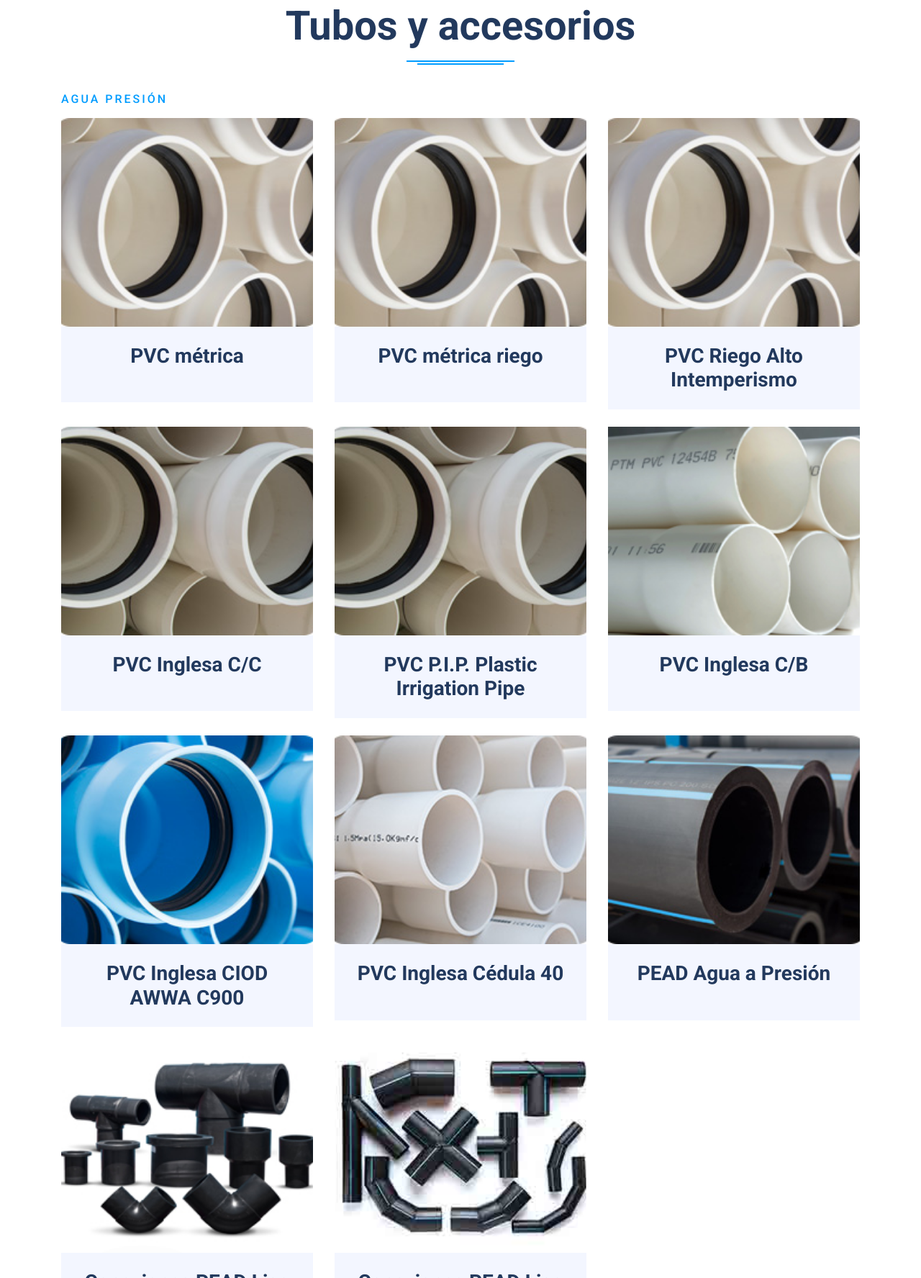
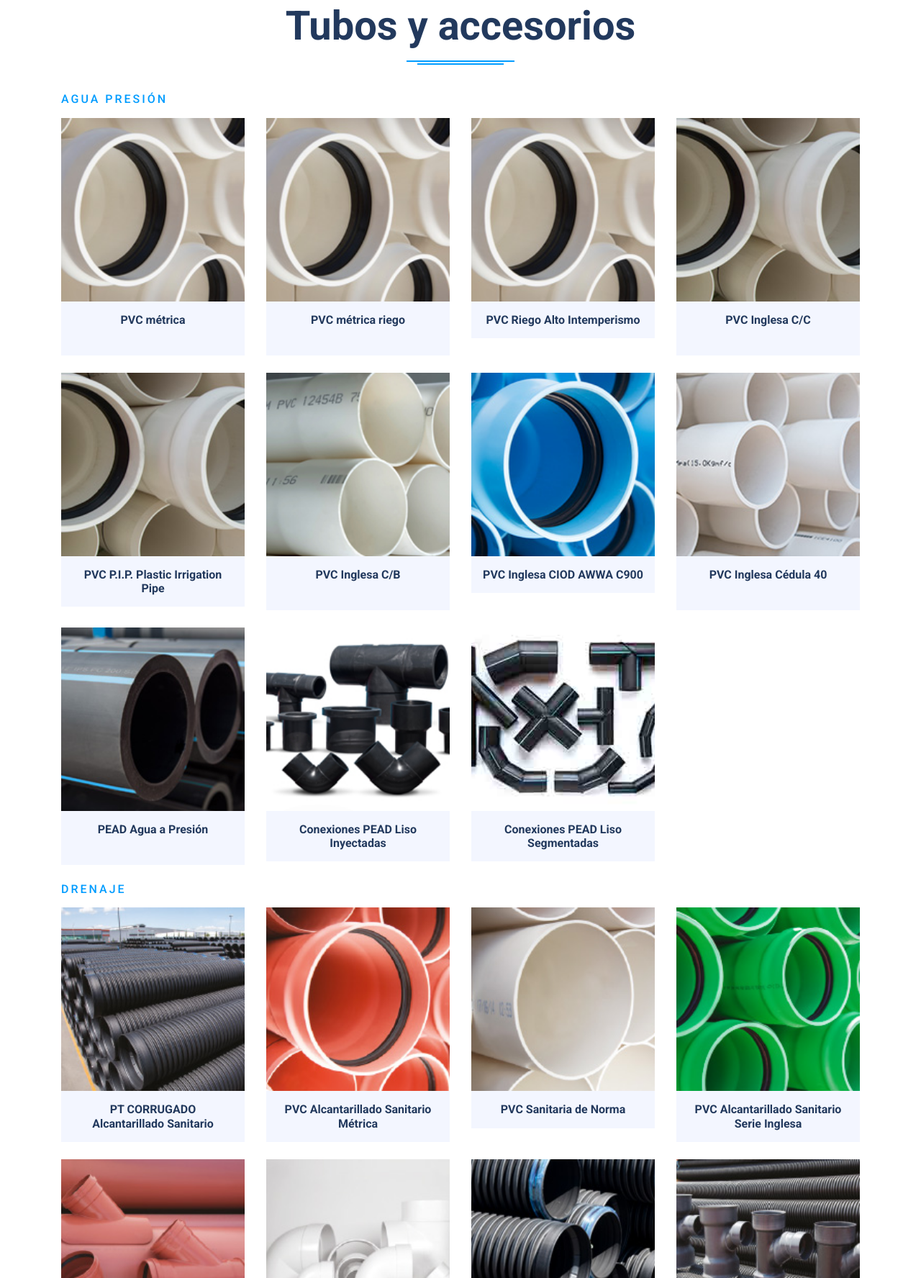
Before and after one commit to JCSobrin0/webarena, a plain HTML site: page ptm.html in a window 1280 px wide. Shown: the part 1024-2800 px from the top of the page at 72% size. Drawn offline with nearby package versions, Linux system fonts and the light colour scheme.

Commit message:
modificar la versión movil, no se ven los botones flotantes y el texto de las páginas ptm.html y ads.html se descuadran de la versión movil también

```diff
--- a/ptm.html
+++ b/ptm.html
@@ -156,162 +156,162 @@
                 <h6 class="text-uppercase text-primary mb-3" style="letter-spacing: 3px;">AGUA PRESIÓN</h6>
             </div>
             <div class="row"><!--AGUA PRESIÓN-->
-                <div class="col-lg-4 mb-3"><!--PVC METRICA-->
-                    <div class="product-item mb-2">
-                        <div class="product-img">
-                            <img class="img-fluid" src="MANUALES/PTM/PVC MET-2-3.jpg" alt="">
+                <div class="col-lg-3 mb-3"><!--PVC METRICA-->
+                    <div class="product-item mb-2">
+                        <div class="product-img">
+                            <img class="img-fluid img4-4" src="MANUALES/PTM/PVC MET-2-3.jpg" alt="">
                             <a type="button" class="btn btn-primary" data-toggle="modal" data-target="#pvcmet">
                                 <i class="fa fa-2x fa-plus text-white"></i>
                             </a>
                         </div>
-                        <div class="bg-secondary text-center p-4">
-                            <h3 class="m-0">PVC métrica</h3>
+                        <div class="bg-secondary text-center p-3">
+                            <h3 class="m-0 text4-4">PVC métrica</h3>
                             <br>
                         </div>
                     </div>
                 </div>
 
-                <div class="col-lg-4 mb-3"><!--PVC Métrica riego-->
-                    <div class="product-item mb-2">
-                        <div class="product-img">
-                            <img class="img-fluid" src="MANUALES/PTM/PVC MET-2-3.jpg" alt="">
+                <div class="col-lg-3 mb-3"><!--PVC Métrica riego-->
+                    <div class="product-item mb-2">
+                        <div class="product-img">
+                            <img class="img-fluid img4-4" src="MANUALES/PTM/PVC MET-2-3.jpg" alt="">
                             <a type="button" class="btn btn-primary" data-toggle="modal" data-target="#pvcmetr">
                                 <i class="fa fa-2x fa-plus text-white"></i>
                             </a>
                         </div>
-                        <div class="bg-secondary text-center p-4">
-                            <h3 class="m-0">PVC métrica riego</h3>
+                        <div class="bg-secondary text-center p-3">
+                            <h3 class="m-0 text4-4">PVC métrica riego</h3>
                             <br>
                         </div>
                     </div>
                 </div>
 
-                <div class="col-lg-4 mb-3"><!--PVC Riego Alto Intemperismo-->
-                    <div class="product-item mb-2">
-                        <div class="product-img">
-                            <img class="img-fluid" src="MANUALES/PTM/PVC MET-2-3.jpg" alt="">
+                <div class="col-lg-3 mb-3"><!--PVC Riego Alto Intemperismo-->
+                    <div class="product-item mb-2">
+                        <div class="product-img">
+                            <img class="img-fluid img4-4" src="MANUALES/PTM/PVC MET-2-3.jpg" alt="">
                             <a type="button" class="btn btn-primary" data-toggle="modal" data-target="#pvcintem">
                                 <i class="fa fa-2x fa-plus text-white"></i>
                             </a>
                         </div>
-                        <div class="bg-secondary text-center p-4">
-                            <h3 class="m-0">PVC Riego Alto Intemperismo</h3>
-                        </div>
-                    </div>
-                </div>
-
-                <div class="col-lg-4 mb-3"><!--PVC Inglesa C/C-->
-                    <div class="product-item mb-2">
-                        <div class="product-img">
-                            <img class="img-fluid" src="MANUALES/PTM/PVC ING CC-2.jpg" alt="">
+                        <div class="bg-secondary text-center p-3">
+                            <h3 class="m-0 text4-4">PVC Riego Alto Intemperismo</h3>
+                        </div>
+                    </div>
+                </div>
+
+                <div class="col-lg-3 mb-3"><!--PVC Inglesa C/C-->
+                    <div class="product-item mb-2">
+                        <div class="product-img">
+                            <img class="img-fluid img4-4" src="MANUALES/PTM/PVC ING CC-2.jpg" alt="">
                             <a type="button" class="btn btn-primary" data-toggle="modal" data-target="#pvcingcc">
                                 <i class="fa fa-2x fa-plus text-white"></i>
                             </a>
                         </div>
-                        <div class="bg-secondary text-center p-4">
-                            <h3 class="m-0">PVC Inglesa C/C</h3>
+                        <div class="bg-secondary text-center p-3">
+                            <h3 class="m-0 text4-4">PVC Inglesa C/C</h3>
                             <br>
                         </div>
                     </div>
                 </div>
 
-                <div class="col-lg-4 mb-3"><!--PVC P.I.P. Plastic Irrigation Pipe-->
-                    <div class="product-item mb-2">
-                        <div class="product-img">
-                            <img class="img-fluid" src="MANUALES/PTM/PVC ING CC-2.jpg" alt="">
+                <div class="col-lg-3 mb-3"><!--PVC P.I.P. Plastic Irrigation Pipe-->
+                    <div class="product-item mb-2">
+                        <div class="product-img">
+                            <img class="img-fluid img4-4" src="MANUALES/PTM/PVC ING CC-2.jpg" alt="">
                             <a type="button" class="btn btn-primary" data-toggle="modal" data-target="#pvcpip">
                                 <i class="fa fa-2x fa-plus text-white"></i>
                             </a>
                         </div>
-                        <div class="bg-secondary text-center p-4">
-                            <h3 class="m-0">PVC P.I.P. Plastic Irrigation Pipe</h3>
-                        </div>
-                    </div>
-                </div>
-
-                <div class="col-lg-4 mb-3"><!-- PVC Inglesa C/B -->
-                    <div class="product-item mb-2">
-                        <div class="product-img">
-                            <img class="img-fluid" src="MANUALES/PTM/PVC ING CB.jpg" alt="">
+                        <div class="bg-secondary text-center p-3">
+                            <h3 class="m-0 text4-4">PVC P.I.P. Plastic Irrigation Pipe</h3>
+                        </div>
+                    </div>
+                </div>
+
+                <div class="col-lg-3 mb-3"><!-- PVC Inglesa C/B -->
+                    <div class="product-item mb-2">
+                        <div class="product-img">
+                            <img class="img-fluid img4-4" src="MANUALES/PTM/PVC ING CB.jpg" alt="">
                             <a type="button" class="btn btn-primary" data-toggle="modal" data-target="#pcvingcb">
                                 <i class="fa fa-2x fa-plus text-white"></i>
                             </a>
                         </div>
-                        <div class="bg-secondary text-center p-4">
-                            <h3 class="m-0">PVC Inglesa C/B</h3>
+                        <div class="bg-secondary text-center p-3">
+                            <h3 class="m-0 text4-4">PVC Inglesa C/B</h3>
                             <br>
                         </div>
                     </div>
                 </div>
 
-                <div class="col-lg-4 mb-3"><!-- PVC Inglesa CIOD AWWA C900 -->
-                    <div class="product-item mb-2">
-                        <div class="product-img">
-                            <img class="img-fluid" src="MANUALES/PTM/PVC CIOD.jpg" alt="">
+                <div class="col-lg-3 mb-3"><!-- PVC Inglesa CIOD AWWA C900 -->
+                    <div class="product-item mb-2">
+                        <div class="product-img">
+                            <img class="img-fluid img4-4" src="MANUALES/PTM/PVC CIOD.jpg" alt="">
                             <a type="button" class="btn btn-primary" data-toggle="modal" data-target="#pvcciod">
                                 <i class="fa fa-2x fa-plus text-white"></i>
                             </a>
                         </div>
-                        <div class="bg-secondary text-center p-4">
-                            <h3 class="m-0">PVC Inglesa CIOD AWWA C900</h3>
-                        </div>
-                    </div>
-                </div>
-
-                <div class="col-lg-4 mb-3"><!-- PVC Inglesa Cédula 40 -->
-                    <div class="product-item mb-2">
-                        <div class="product-img">
-                            <img class="img-fluid" src="MANUALES/PTM/PVC ING CD40.jpg" alt="">
+                        <div class="bg-secondary text-center p-3">
+                            <h3 class="m-0 text4-4">PVC Inglesa CIOD AWWA C900</h3>
+                        </div>
+                    </div>
+                </div>
+
+                <div class="col-lg-3 mb-3"><!-- PVC Inglesa Cédula 40 -->
+                    <div class="product-item mb-2">
+                        <div class="product-img">
+                            <img class="img-fluid img4-4" src="MANUALES/PTM/PVC ING CD40.jpg" alt="">
                             <a type="button" class="btn btn-primary" data-toggle="modal" data-target="#pvcced">
                                 <i class="fa fa-2x fa-plus text-white"></i>
                             </a>
                         </div>
-                        <div class="bg-secondary text-center p-4">
-                            <h3 class="m-0">PVC Inglesa Cédula 40</h3>
+                        <div class="bg-secondary text-center p-3">
+                            <h3 class="m-0 text4-4">PVC Inglesa Cédula 40</h3>
                             <br>
                         </div>
                     </div>
                 </div>
 
-                <div class="col-lg-4 mb-3"><!-- PEAD Agua a Presión -->
-                    <div class="product-item mb-2">
-                        <div class="product-img">
-                            <img class="img-fluid" src="MANUALES/PTM/PEAD PRES.jpg" alt="">
+                <div class="col-lg-3 mb-3"><!-- PEAD Agua a Presión -->
+                    <div class="product-item mb-2">
+                        <div class="product-img">
+                            <img class="img-fluid img4-4" src="MANUALES/PTM/PEAD PRES.jpg" alt="">
                             <a type="button" class="btn btn-primary" data-toggle="modal" data-target="#peadpres">
                                 <i class="fa fa-2x fa-plus text-white"></i>
                             </a>
                         </div>
-                        <div class="bg-secondary text-center p-4">
-                            <h3 class="m-0">PEAD Agua a Presión</h3>
+                        <div class="bg-secondary text-center p-3">
+                            <h3 class="m-0 text4-4">PEAD Agua a Presión</h3>
                             <br>
                         </div>
                     </div>
                 </div>
 
-                <div class="col-lg-4 mb-3"><!-- Conexiones PEAD Liso Inyectadas-LANDMAX -->
-                    <div class="product-item mb-2">
-                        <div class="product-img">
-                            <img class="img-fluid" src="MANUALES/PTM/PEAD LINYEC FT.jpg" alt="">
+                <div class="col-lg-3 mb-3"><!-- Conexiones PEAD Liso Inyectadas-LANDMAX -->
+                    <div class="product-item mb-2">
+                        <div class="product-img">
+                            <img class="img-fluid img4-4" src="MANUALES/PTM/PEAD LINYEC FT.jpg" alt="">
                             <a type="button" class="btn btn-primary" data-toggle="modal" data-target="#cpeadinyec">
                                 <i class="fa fa-2x fa-plus text-white"></i>
                             </a>
                         </div>
-                        <div class="bg-secondary text-center p-4">
-                            <h3 class="m-0">Conexiones PEAD Liso Inyectadas</h3>
-                        </div>
-                    </div>
-                </div>
-
-                <div class="col-lg-4 mb-3"><!-- Conexiones PEAD Liso Segmentadas -->
-                    <div class="product-item mb-2">
-                        <div class="product-img">
-                            <img class="img-fluid" src="MANUALES/PTM/PEAD LSEG.jpg" alt="">
+                        <div class="bg-secondary text-center p-3">
+                            <h3 class="m-0 text4-4">Conexiones PEAD Liso Inyectadas</h3>
+                        </div>
+                    </div>
+                </div>
+
+                <div class="col-lg-3 mb-3"><!-- Conexiones PEAD Liso Segmentadas -->
+                    <div class="product-item mb-2">
+                        <div class="product-img">
+                            <img class="img-fluid img4-4" src="MANUALES/PTM/PEAD LSEG.jpg" alt="">
                             <a type="button" class="btn btn-primary" data-toggle="modal" data-target="#cpeadseg">
                                 <i class="fa fa-2x fa-plus text-white"></i>
                             </a>
                         </div>
-                        <div class="bg-secondary text-center p-4">
-                            <h3 class="m-0">Conexiones PEAD Liso Segmentadas</h3>
+                        <div class="bg-secondary text-center p-3">
+                            <h3 class="m-0 text4-4">Conexiones PEAD Liso Segmentadas</h3>
                         </div>
                     </div>
                 </div>
@@ -321,114 +321,114 @@
                 <h6 class="text-uppercase text-primary mb-3" style="letter-spacing: 3px;">DRENAJE</h6>
             </div>
             <div class="row">
-                <div class="col-lg-4 mb-3"><!-- PT CORRUGADO Alcantarillado Sanitario -->
-                    <div class="product-item mb-2">
-                        <div class="product-img">
-                            <img class="img-fluid" src="MANUALES/PTM/PT CORR.jpg" alt="">
+                <div class="col-lg-3 mb-3"><!-- PT CORRUGADO Alcantarillado Sanitario -->
+                    <div class="product-item mb-2">
+                        <div class="product-img">
+                            <img class="img-fluid img4-4" src="MANUALES/PTM/PT CORR.jpg" alt="">
                             <a type="button" class="btn btn-primary" data-toggle="modal" data-target="#ptcorrsan">
                                 <i class="fa fa-2x fa-plus text-white"></i>
                             </a>
                         </div>
-                        <div class="bg-secondary text-center p-4">
-                            <h3 class="m-0">PT CORRUGADO Alcantarillado Sanitario</h3>
-                        </div>
-                    </div>
-                </div>
-
-                <div class="col-lg-4 mb-3"><!-- PVC Alcantarillado Sanitario Métrica -->
-                    <div class="product-item mb-2">
-                        <div class="product-img">
-                            <img class="img-fluid" src="MANUALES/PTM/PVC ALCAN.jpg" alt="">
+                        <div class="bg-secondary text-center p-3">
+                            <h3 class="m-0 text4-4">PT CORRUGADO Alcantarillado Sanitario</h3>
+                        </div>
+                    </div>
+                </div>
+
+                <div class="col-lg-3 mb-3"><!-- PVC Alcantarillado Sanitario Métrica -->
+                    <div class="product-item mb-2">
+                        <div class="product-img">
+                            <img class="img-fluid img4-4" src="MANUALES/PTM/PVC ALCAN.jpg" alt="">
                             <a type="button" class="btn btn-primary" data-toggle="modal" data-target="#pvcalcsan">
                                 <i class="fa fa-2x fa-plus text-white"></i>
                             </a>
                         </div>
-                        <div class="bg-secondary text-center p-4">
-                            <h3 class="m-0">PVC Alcantarillado Sanitario Métrica</h3>
-                        </div>
-                    </div>
-                </div>
-
-                <div class="col-lg-4 mb-3"><!-- PVC Sanitaria de Norma  -->
-                    <div class="product-item mb-2">
-                        <div class="product-img">
-                            <img class="img-fluid" src="MANUALES/PTM/PVC SAN.jpg" alt="">
+                        <div class="bg-secondary text-center p-3">
+                            <h3 class="m-0 text4-4">PVC Alcantarillado Sanitario Métrica</h3>
+                        </div>
+                    </div>
+                </div>
+
+                <div class="col-lg-3 mb-3"><!-- PVC Sanitaria de Norma  -->
+                    <div class="product-item mb-2">
+                        <div class="product-img">
+                            <img class="img-fluid img4-4" src="MANUALES/PTM/PVC SAN.jpg" alt="">
                             <a type="button" class="btn btn-primary" data-toggle="modal" data-target="#pvcsan">
                                 <i class="fa fa-2x fa-plus text-white"></i>
                             </a>
                         </div>
-                        <div class="bg-secondary text-center p-4">
-                            <h3 class="m-0">PVC Sanitaria de Norma</h3>
-                        </div>
-                    </div>
-                </div>
-
-                <div class="col-lg-4 mb-3"><!-- PVC Alcantarillado Sanitario Serie Inglesa -->
-                    <div class="product-item mb-2">
-                        <div class="product-img">
-                            <img class="img-fluid" src="MANUALES/PTM/PVC ALCAN ING.jpg" alt="">
+                        <div class="bg-secondary text-center p-3">
+                            <h3 class="m-0 text4-4">PVC Sanitaria de Norma</h3>
+                        </div>
+                    </div>
+                </div>
+
+                <div class="col-lg-3 mb-3"><!-- PVC Alcantarillado Sanitario Serie Inglesa -->
+                    <div class="product-item mb-2">
+                        <div class="product-img">
+                            <img class="img-fluid img4-4" src="MANUALES/PTM/PVC ALCAN ING.jpg" alt="">
                             <a type="button" class="btn btn-primary" data-toggle="modal" data-target="#pvcalcing">
                                 <i class="fa fa-2x fa-plus text-white"></i>
                             </a>
                         </div>
-                        <div class="bg-secondary text-center p-4">
-                            <h3 class="m-0">PVC Alcantarillado Sanitario Serie Inglesa</h3>
-                        </div>
-                    </div>
-                </div>
-
-                <div class="col-lg-4 mb-3"><!-- PVC Conexiones Alcantarillado Métrica -->
-                    <div class="product-item mb-2">
-                        <div class="product-img">
-                            <img class="img-fluid" src="MANUALES/PTM/PVC CON ALCAN.jpg" alt="">
+                        <div class="bg-secondary text-center p-3">
+                            <h3 class="m-0 text4-4">PVC Alcantarillado Sanitario Serie Inglesa</h3>
+                        </div>
+                    </div>
+                </div>
+
+                <div class="col-lg-3 mb-3"><!-- PVC Conexiones Alcantarillado Métrica -->
+                    <div class="product-item mb-2">
+                        <div class="product-img">
+                            <img class="img-fluid img4-4" src="MANUALES/PTM/PVC CON ALCAN.jpg" alt="">
                             <a type="button" class="btn btn-primary" data-toggle="modal" data-target="#pvcconalc">
                                 <i class="fa fa-2x fa-plus text-white"></i>
                             </a>
                         </div>
-                        <div class="bg-secondary text-center p-4">
-                            <h3 class="m-0">PVC Conexiones Alcantarillado Métrica</h3>
-                        </div>
-                    </div>
-                </div>
-
-                <div class="col-lg-4 mb-3"><!-- PVC Conexiones Sanitarias -->
-                    <div class="product-item mb-2">
-                        <div class="product-img">
-                            <img class="img-fluid" src="MANUALES/PTM/PVC CON SAN.jpg" alt="">
+                        <div class="bg-secondary text-center p-3">
+                            <h3 class="m-0 text4-4">PVC Conexiones Alcantarillado Métrica</h3>
+                        </div>
+                    </div>
+                </div>
+
+                <div class="col-lg-3 mb-3"><!-- PVC Conexiones Sanitarias -->
+                    <div class="product-item mb-2">
+                        <div class="product-img">
+                            <img class="img-fluid img4-4" src="MANUALES/PTM/PVC CON SAN.jpg" alt="">
                             <a type="button" class="btn btn-primary" data-toggle="modal" data-target="#pvcconsan">
                                 <i class="fa fa-2x fa-plus text-white"></i>
                             </a>
                         </div>
-                        <div class="bg-secondary text-center p-4">
-                            <h3 class="m-0">PVC Conexiones Sanitarias</h3>
-                        </div>
-                    </div>
-                </div>
-
-                <div class="col-lg-4 mb-3"><!-- PT CORRUGADO® Doble Pared HDPE Corrugado Perforado  -->
-                    <div class="product-item mb-2">
-                        <div class="product-img">
-                            <img class="img-fluid" src="MANUALES/PTM/PT CORR DP.jpg" alt="">
+                        <div class="bg-secondary text-center p-3">
+                            <h3 class="m-0 text4-4">PVC Conexiones Sanitarias</h3>
+                        </div>
+                    </div>
+                </div>
+
+                <div class="col-lg-3 mb-3"><!-- PT CORRUGADO® Doble Pared HDPE Corrugado Perforado  -->
+                    <div class="product-item mb-2">
+                        <div class="product-img">
+                            <img class="img-fluid img4-4" src="MANUALES/PTM/PT CORR DP.jpg" alt="">
                             <a type="button" class="btn btn-primary" data-toggle="modal" data-target="#ptcorrdp">
                                 <i class="fa fa-2x fa-plus text-white"></i>
                             </a>
                         </div>
-                        <div class="bg-secondary text-center p-4">
-                            <h3 class="m-0">PT CORRUGADO® Doble Pared HDPE Corrugado Perforado</h3>
-                        </div>
-                    </div>
-                </div>
-
-                <div class="col-lg-4 mb-3"><!-- PT CORRUGADO Conexiones Alcantarillado Sanitario y Pluvial -->
-                    <div class="product-item mb-2">
-                        <div class="product-img">
-                            <img class="img-fluid" src="MANUALES/PTM/PT CORR CON DP.jpg" alt="">
+                        <div class="bg-secondary text-center p-3">
+                            <h3 class="m-0 text4-4">PT CORRUGADO® Doble Pared HDPE Corrugado Perforado</h3>
+                        </div>
+                    </div>
+                </div>
+
+                <div class="col-lg-3 mb-3"><!-- PT CORRUGADO Conexiones Alcantarillado Sanitario y Pluvial -->
+                    <div class="product-item mb-2">
+                        <div class="product-img">
+                            <img class="img-fluid img4-4" src="MANUALES/PTM/PT CORR CON DP.jpg" alt="">
                             <a type="button" class="btn btn-primary" data-toggle="modal" data-target="#ptcorrcon">
                                 <i class="fa fa-2x fa-plus text-white"></i>
                             </a>
                         </div>
-                        <div class="bg-secondary text-center p-4">
-                            <h3 class="m-0">PT CORRUGADO Conexiones, alcantarillado</h3>
+                        <div class="bg-secondary text-center p-3">
+                            <h3 class="m-0 text4-4">PT CORRUGADO Conexiones, alcantarillado</h3>
                         </div>
                     </div>
                 </div>
@@ -1585,7 +1585,10 @@
     <a href="#" class="btn btn-lg btn-outline-primary btn-lg-square back-to-top"><i
             class="fa fa-angle-double-up"></i></a>
 
-
+    <!-- Whatsapp icon -->
+    <a href="http://wa.me/529381236390" target="_blank">
+        <img src="./img/whatsapp.svg" class="whatsapp-icon">
+    </a>
     <!-- JavaScript Libraries -->
     <script src="https://code.jquery.com/jquery-3.4.1.min.js"></script>
     <script src="https://stackpath.bootstrapcdn.com/bootstrap/4.4.1/js/bootstrap.bundle.min.js"></script>
```
Also changed, not shown: ads.html (+133 -97 lines), arena.html (+4 -0 lines), geosinteticos.html (+4 -0 lines), index.html (+117 -52 lines), css/style.css, img/whatsapp.svg (added).
